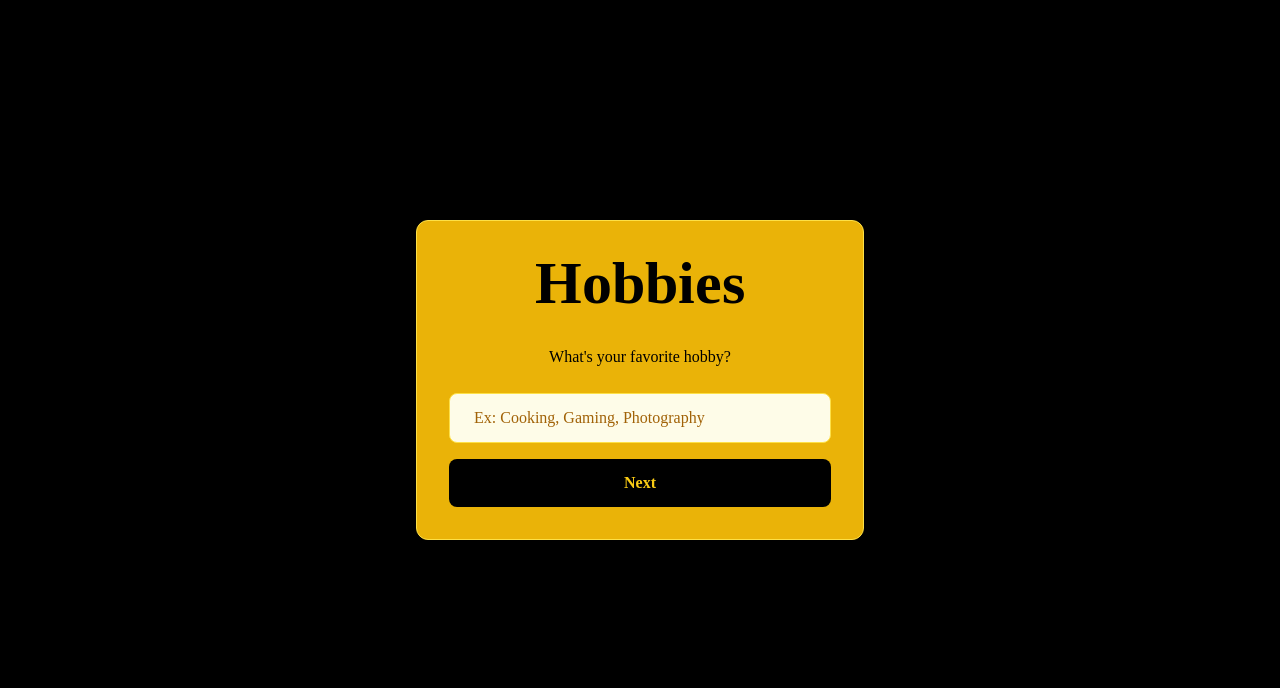
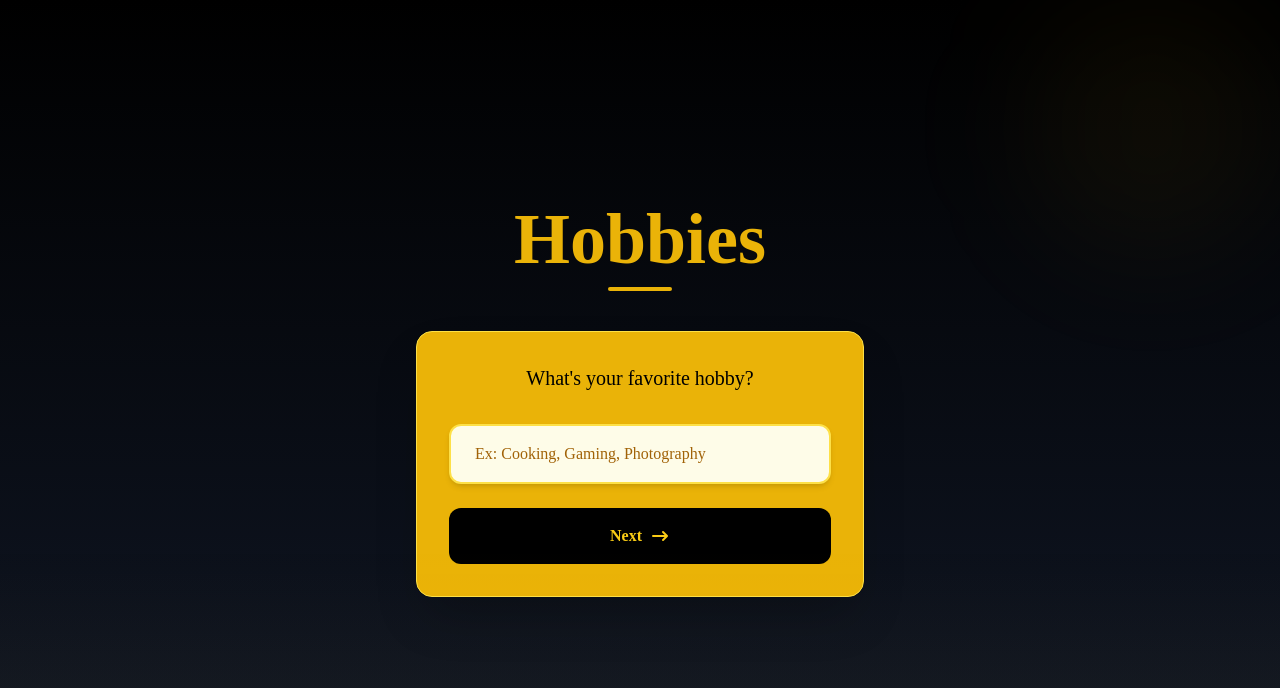
Before and after one commit to dwang1257/lightbulb, a Next.js app in the folder my-app/: page /hobbies in a window 1280 px wide. Shown: the top 688 px of the page. Built offline with nearby package versions, Linux system fonts and the light colour scheme.

Commit message:
UI changes + Inappropriate Hobby input checking

```diff
--- a/my-app/app/hobbies/page.tsx
+++ b/my-app/app/hobbies/page.tsx
@@ -19,34 +19,46 @@ export default function HobbyPage() {
   };
 
   return (
-    <div className='flex flex-col items-center justify-center min-h-screen text-center p-6 bg-black'>
-      <div className='w-full max-w-md bg-yellow-500 rounded-xl shadow-2xl p-8 mb-10 border border-yellow-300'>
-        <h1 className='text-6xl font-bold mb-8 text-black'>
+    <div className='flex flex-col items-center justify-center min-h-screen text-center p-6 bg-black bg-gradient-to-b from-black to-gray-900'>
+      <div className='w-full max-w-md'>
+        <div className='mb-10'>
+          <h1 className='text-7xl font-bold mb-3 text-yellow-500'>
             <Animate letterClass={letterClass} strArray={titleArray} index={0} />
           </h1>
+          <div className='w-16 h-1 bg-yellow-500 mx-auto rounded-full'></div>
+        </div>
 
-        <p className='text-black mb-6 font-medium'>What&apos;s your favorite hobby?</p>
+        <div className='bg-yellow-500 rounded-2xl shadow-2xl p-8 border border-yellow-300 backdrop-blur-sm'>
+          <p className='text-black text-xl mb-8 font-medium'>What's your favorite hobby?</p>
 
-        <form onSubmit={handleSubmit} className='space-y-4'>
-          <div className='relative'>
+          <form onSubmit={handleSubmit} className='space-y-6'>
+            <div className='relative group'>
               <input
                 type="text"
                 value={hobby}
                 onChange={(e) => setHobby(e.target.value)}
                 placeholder="Ex: Cooking, Gaming, Photography"
                 required
-              className="w-full px-6 py-3 bg-yellow-50 border border-yellow-300 rounded-lg text-black placeholder-yellow-700 focus:outline-none focus:ring-2 focus:ring-yellow-800 focus:border-transparent transition-all"
+                className="w-full px-6 py-4 bg-yellow-50 border-2 border-yellow-300 rounded-xl text-black placeholder-yellow-700 focus:outline-none focus:ring-2 focus:ring-black focus:border-black transition-all duration-300 shadow-md"
               />
+              <div className="absolute inset-0 rounded-xl bg-gradient-to-r from-yellow-400 to-orange-500 opacity-0 group-hover:opacity-20 transition-opacity duration-300 pointer-events-none"></div>
             </div>
 
             <button
               type="submit"
-            className="w-full px-6 py-3 bg-black text-yellow-400 font-bold rounded-lg active:bg-black transform transition-all duration-200 ease-in-out hover:scale-105"
+              className="w-full px-6 py-4 bg-black text-yellow-400 font-bold rounded-xl active:bg-gray-900 transform transition-all duration-300 ease-in-out hover:scale-105 hover:shadow-lg hover:shadow-yellow-300/30 flex items-center justify-center gap-2"
             >
-            Next
+              <span>Next</span>
+              <svg xmlns="http://www.w3.org/2000/svg" className="h-5 w-5" viewBox="0 0 20 20" fill="currentColor">
+                <path fillRule="evenodd" d="M12.293 5.293a1 1 0 011.414 0l4 4a1 1 0 010 1.414l-4 4a1 1 0 01-1.414-1.414L14.586 11H3a1 1 0 110-2h11.586l-2.293-2.293a1 1 0 010-1.414z" clipRule="evenodd" />
+              </svg>
             </button>
           </form>
         </div>
       </div>
+
+      <div className='absolute bottom-0 left-0 w-full h-64 bg-gradient-to-t from-yellow-500/5 to-transparent pointer-events-none'></div>
+      <div className='absolute top-0 right-0 w-64 h-64 rounded-full bg-yellow-500/5 blur-3xl pointer-events-none'></div>
+    </div>
   );
 }
--- a/my-app/app/ideas/page.tsx
+++ b/my-app/app/ideas/page.tsx
@@ -22,6 +22,7 @@ export default function IdeasPage() {
   const [ideas, setIdeas] = useState<string[]>([]);
   const [loading, setLoading] = useState(true);
   const [projectBlocks, setProjectBlocks] = useState<any[]>([]);
+  const [invalidHobby, setInvalidHobby] = useState(false);
 
   const letterClass = 'text-animate';
   const titleArray = ['P', 'r', 'o', 'j', 'e', 'c', 't', 's'];
@@ -31,6 +32,7 @@ export default function IdeasPage() {
     const queryParams = new URLSearchParams(window.location.search);
     const hobby = queryParams.get('hobby');
     const technologies = queryParams.get('technologies');
+
 
     // Fetch AI-generated ideas from the backend
     const fetchIdeas = async () => {
@@ -51,8 +53,12 @@ export default function IdeasPage() {
 
         const data = await response.json();
         console.log('Response data:', data);
-        setIdeas(data.ideas);
-        organizeIdeasIntoBlocks(data.ideas);
+        if (data.ideas && data.ideas.length === 1 && data.ideas[0] === 'Invalid hobby') {
+          setInvalidHobby(true);
+        } else {
+          setIdeas(data.ideas);
+          organizeIdeasIntoBlocks(data.ideas);
+        }
       } catch (error) {
         console.error('Error fetching ideas:', error);
         setLoading(false);
@@ -120,6 +126,30 @@ export default function IdeasPage() {
     return <LoadingAnimation />;
   }
 
+  if (invalidHobby) {
+    return (
+      <div className='flex flex-col items-center justify-center min-h-screen bg-black text-center p-6'>
+        <h1 className='text-6xl font-bold mb-10 text-yellow-500'>
+          <Animate letterClass={letterClass} strArray={titleArray} index={0} />
+        </h1>
+
+        <div className='w-full max-w-2xl'>
+          <div className='bg-red-500 rounded-xl shadow-2xl p-8 border border-red-400 transform transition-all duration-300'>
+            <h2 className='text-2xl font-bold mb-4 text-white'>Invalid Hobby Inputted</h2>
+            <p className='text-white mb-4'>The hobby you entered is either inappropriate or not recognized. Please go back and enter a valid hobby.</p>
+            <button
+              onClick={() => window.history.back()}
+              className='bg-black text-white font-bold py-2 px-6 rounded-lg hover:bg-gray-800 transition duration-300'
+            >
+              Go Back
+            </button>
+          </div>
+        </div>
+      </div>
+    );
+  }
+
+
   return (
     <div className='flex flex-col items-center justify-center min-h-screen bg-black text-center p-6'>
       <h1 className='text-6xl font-bold mb-10 text-yellow-500'>
--- a/my-app/app/page.tsx
+++ b/my-app/app/page.tsx
@@ -16,7 +16,7 @@ export default function HomePage() {
     // Set a timeout to change the animation class after initial animation
     const timeoutId = setTimeout(() => {
       setLetterClass('text-animate-hover');
-    }, 1); // Added a 2-second delay
+    }, 2000); // Added a 2-second delay
 
     return () => clearTimeout(timeoutId);
   }, []);
--- a/my-app/app/tech/page.tsx
+++ b/my-app/app/tech/page.tsx
@@ -23,34 +23,47 @@ export default function TechnologiesPage() {
   };
 
   return (
-    <div className='flex flex-col items-center justify-center min-h-screen text-center p-6 bg-black'>
-      <div className='w-full max-w-md bg-yellow-500 rounded-xl shadow-2xl p-8 mb-10 border border-yellow-300'>
-        <h1 className='text-6xl font-bold mb-8 text-black'>
+    <div className='flex flex-col items-center justify-center min-h-screen text-center p-6 bg-black bg-gradient-to-b from-black to-gray-900'>
+      <div className='w-full max-w-md'>
+        <div className='mb-10'>
+          <h1 className='text-7xl font-bold mb-3 text-yellow-500'>
             <Animate letterClass='text-animate' strArray={['T', 'e', 'c', 'h', 'n', 'o', 'l', 'o', 'g', 'i', 'e', 's']} index={0} />
           </h1>
+          <div className='w-16 h-1 bg-yellow-500 mx-auto rounded-full'></div>
+        </div>
 
-        <p className='text-black mb-6 font-medium'>What technologies do you want to use?</p>
+        <div className='bg-yellow-500 rounded-2xl shadow-2xl p-8 border border-yellow-300 backdrop-blur-sm'>
+          <p className='text-black text-xl mb-8 font-medium'>What technologies do you want to use?</p>
 
-        <form onSubmit={handleSubmit} className='space-y-4'>
-          <div className='relative'>
+          <form onSubmit={handleSubmit} className='space-y-6'>
+            <div className='relative group'>
               <input
                 type="text"
                 value={technologies}
                 onChange={(e) => setTechnologies(e.target.value)}
                 placeholder="Ex: Python, React, JavaScript"
                 required
-              className="w-full px-6 py-3 bg-yellow-50 border border-yellow-300 rounded-lg text-black placeholder-yellow-700 focus:outline-none focus:ring-2 focus:ring-yellow-800 focus:border-transparent transition-all"
+                className="w-full px-6 py-4 bg-yellow-50 border-2 border-yellow-300 rounded-xl text-black placeholder-yellow-700 focus:outline-none focus:ring-2 focus:ring-black focus:border-black transition-all duration-300 shadow-md"
               />
+              <div className="absolute inset-0 rounded-xl bg-gradient-to-r from-yellow-400 to-orange-500 opacity-0 group-hover:opacity-20 transition-opacity duration-300 pointer-events-none"></div>
             </div>
 
             <button
               type="submit"
-            className="w-full px-6 py-3 bg-black text-yellow-400 font-bold rounded-lg active:bg-black transform transition-all duration-200 ease-in-out hover:scale-105"
+              className="w-full px-6 py-4 bg-black text-yellow-400 font-bold rounded-xl active:bg-gray-900 transform transition-all duration-300 ease-in-out hover:scale-105 hover:shadow-lg hover:shadow-yellow-300/30 flex items-center justify-center gap-2"
             >
-            Generate Ideas
+              <span>Generate Ideas</span>
+              <svg xmlns="http://www.w3.org/2000/svg" className="h-5 w-5" viewBox="0 0 20 20" fill="currentColor">
+                <path fillRule="evenodd" d="M9.629 16.693c.37.372.97.372 1.342 0l6.364-6.364a.95.95 0 000-1.342l-6.364-6.364a.95.95 0 00-1.342 0 .95.95 0 000 1.342L15.293 10l-5.664 5.664a.95.95 0 000 1.029z" clipRule="evenodd" />
+              </svg>
             </button>
           </form>
         </div>
       </div>
+
+      <div className='absolute bottom-0 left-0 w-full h-64 bg-gradient-to-t from-yellow-500/5 to-transparent pointer-events-none'></div>
+      <div className='absolute top-0 right-0 w-64 h-64 rounded-full bg-yellow-500/5 blur-3xl pointer-events-none'></div>
+      <div className='absolute top-40 left-20 w-32 h-32 rounded-full bg-orange-500/5 blur-2xl pointer-events-none'></div>
+    </div>
   );
 }
```
Also changed, not shown: 1 other file (tests, documents, lock files or other folders). Lines whose indentation alone changed are shown as unchanged.
